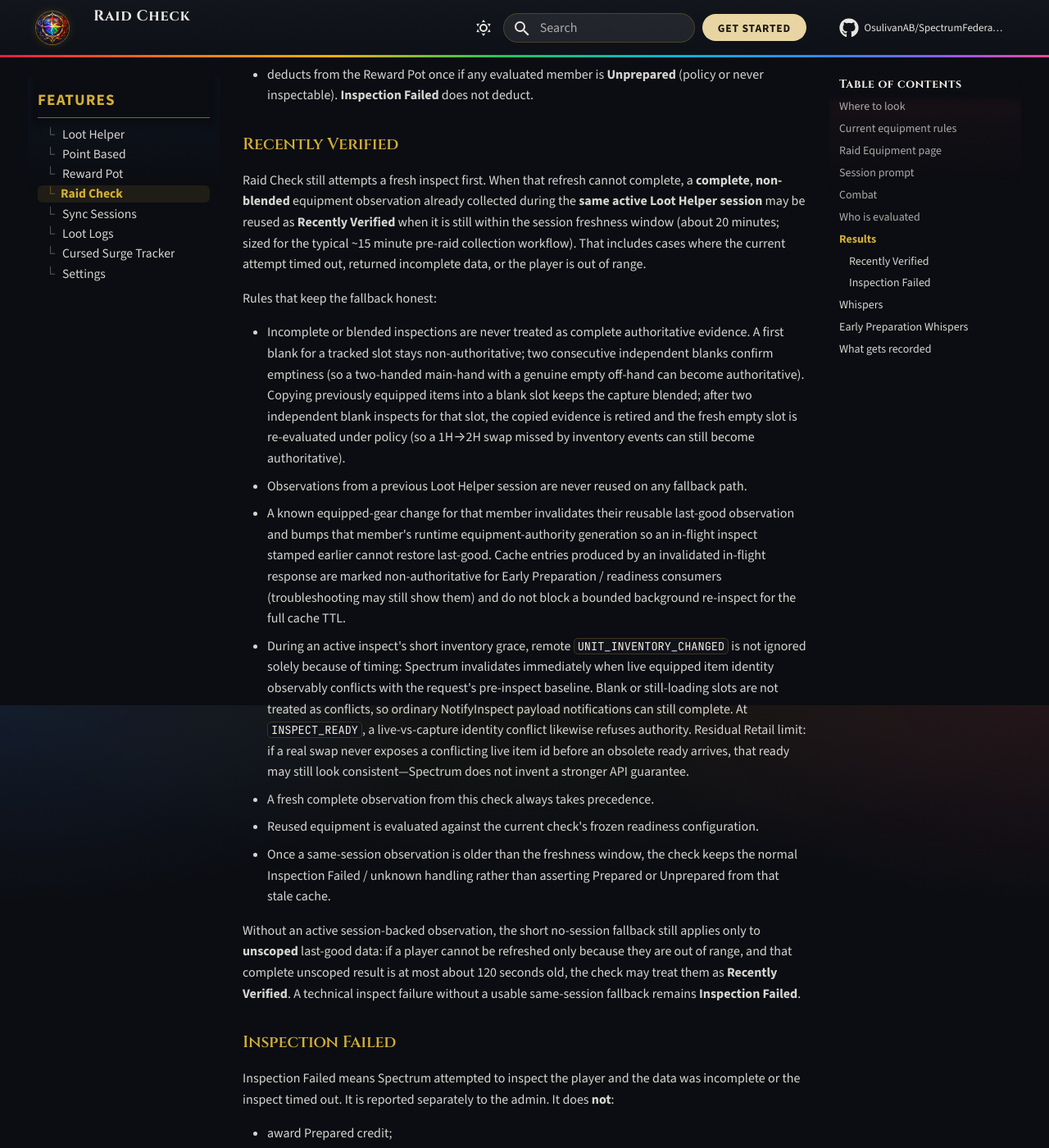
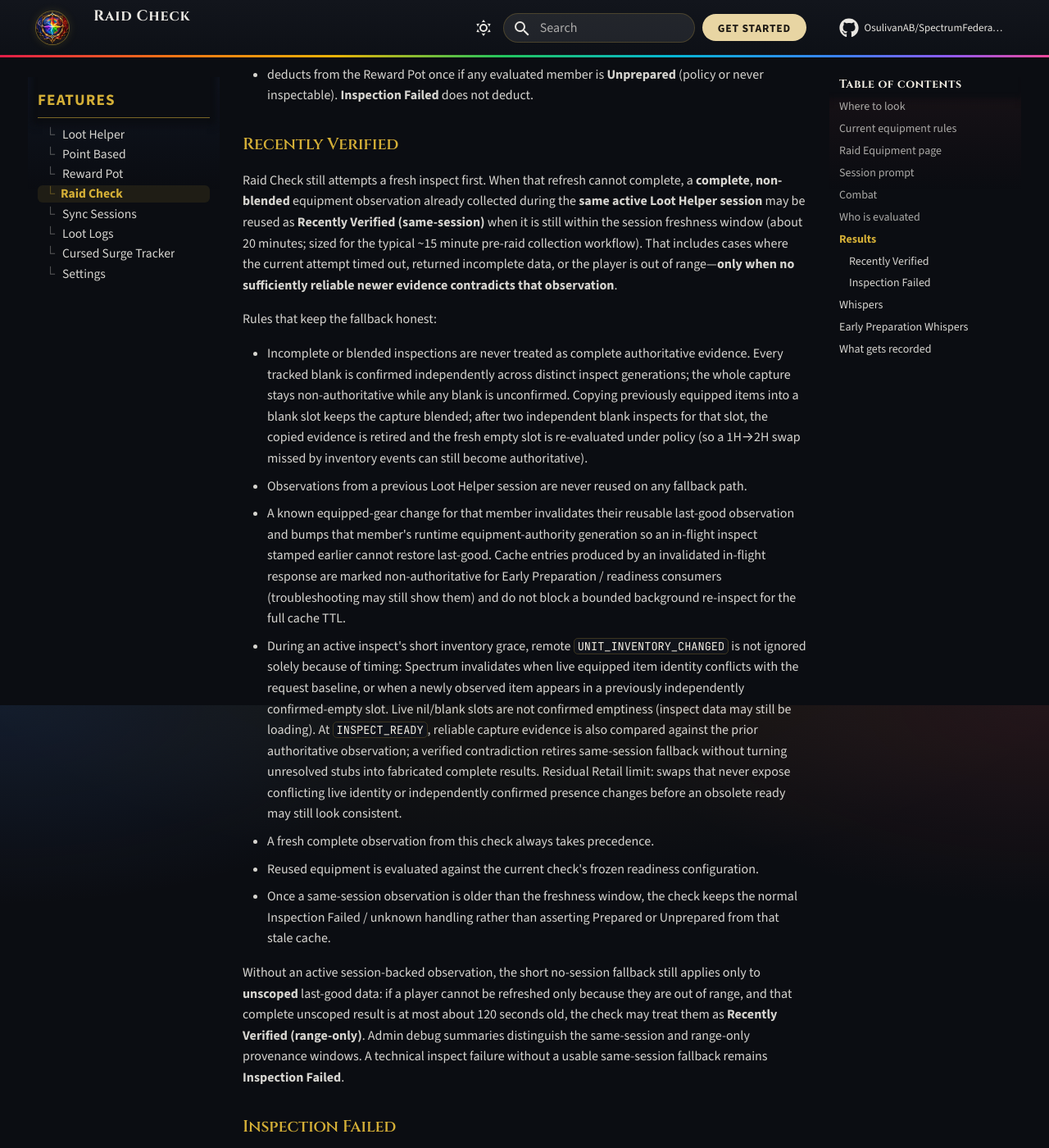
Before and after one commit to OsulivanAB/SpectrumFederation, an MkDocs documentation site: the page built from docs/features/raid-check.md, in a window 1280 px wide and 1400 px high, scrolled down 3340 px. Shown: the whole window at 82% size. Built offline with MkDocs 1.6.1 and Material for MkDocs 9.7.7, drawn with Linux system fonts in a browser that asks for light colours; comment, search, counter and statistics services are not loaded.

Commit message:
fix(raid-check): coherent blank confirmation and contradicted fallback
Confirm every tracked blank across distinct inspect generations, retire
same-session lastGood when reliable newer evidence contradicts it, and
distinguish SESSION vs legacy RECENT verification provenance in admin debug.

Co-authored-by: Anthony <OsulivanAB@users.noreply.github.com>

```diff
--- a/docs/features/raid-check.md
+++ b/docs/features/raid-check.md
@@ -73,19 +73,19 @@ Someone who joins after freeze is ignored. Someone who leaves stays in the run a
 
 ### Recently Verified
 
-Raid Check still attempts a fresh inspect first. When that refresh cannot complete, a **complete**, **non-blended** equipment observation already collected during the **same active Loot Helper session** may be reused as **Recently Verified** when it is still within the session freshness window (about 20 minutes; sized for the typical ~15 minute pre-raid collection workflow). That includes cases where the current attempt timed out, returned incomplete data, or the player is out of range.
+Raid Check still attempts a fresh inspect first. When that refresh cannot complete, a **complete**, **non-blended** equipment observation already collected during the **same active Loot Helper session** may be reused as **Recently Verified (same-session)** when it is still within the session freshness window (about 20 minutes; sized for the typical ~15 minute pre-raid collection workflow). That includes cases where the current attempt timed out, returned incomplete data, or the player is out of range—**only when no sufficiently reliable newer evidence contradicts that observation**.
 
 Rules that keep the fallback honest:
 
-- Incomplete or blended inspections are never treated as complete authoritative evidence. A first blank for a tracked slot stays non-authoritative; two consecutive independent blanks confirm emptiness (so a two-handed main-hand with a genuine empty off-hand can become authoritative). Copying previously equipped items into a blank slot keeps the capture blended; after two independent blank inspects for that slot, the copied evidence is retired and the fresh empty slot is re-evaluated under policy (so a 1H→2H swap missed by inventory events can still become authoritative).
+- Incomplete or blended inspections are never treated as complete authoritative evidence. Every tracked blank is confirmed independently across distinct inspect generations; the whole capture stays non-authoritative while any blank is unconfirmed. Copying previously equipped items into a blank slot keeps the capture blended; after two independent blank inspects for that slot, the copied evidence is retired and the fresh empty slot is re-evaluated under policy (so a 1H→2H swap missed by inventory events can still become authoritative).
 - Observations from a previous Loot Helper session are never reused on any fallback path.
 - A known equipped-gear change for that member invalidates their reusable last-good observation and bumps that member's runtime equipment-authority generation so an in-flight inspect stamped earlier cannot restore last-good. Cache entries produced by an invalidated in-flight response are marked non-authoritative for Early Preparation / readiness consumers (troubleshooting may still show them) and do not block a bounded background re-inspect for the full cache TTL.
-- During an active inspect's short inventory grace, remote `UNIT_INVENTORY_CHANGED` is not ignored solely because of timing: Spectrum invalidates immediately when live equipped item identity observably conflicts with the request's pre-inspect baseline. Blank or still-loading slots are not treated as conflicts, so ordinary NotifyInspect payload notifications can still complete. At `INSPECT_READY`, a live-vs-capture identity conflict likewise refuses authority. Residual Retail limit: if a real swap never exposes a conflicting live item id before an obsolete ready arrives, that ready may still look consistent—Spectrum does not invent a stronger API guarantee.
+- During an active inspect's short inventory grace, remote `UNIT_INVENTORY_CHANGED` is not ignored solely because of timing: Spectrum invalidates when live equipped item identity conflicts with the request baseline, or when a newly observed item appears in a previously independently confirmed-empty slot. Live nil/blank slots are not confirmed emptiness (inspect data may still be loading). At `INSPECT_READY`, reliable capture evidence is also compared against the prior authoritative observation; a verified contradiction retires same-session fallback without turning unresolved stubs into fabricated complete results. Residual Retail limit: swaps that never expose conflicting live identity or independently confirmed presence changes before an obsolete ready may still look consistent.
 - A fresh complete observation from this check always takes precedence.
 - Reused equipment is evaluated against the current check's frozen readiness configuration.
 - Once a same-session observation is older than the freshness window, the check keeps the normal Inspection Failed / unknown handling rather than asserting Prepared or Unprepared from that stale cache.
 
-Without an active session-backed observation, the short no-session fallback still applies only to **unscoped** last-good data: if a player cannot be refreshed only because they are out of range, and that complete unscoped result is at most about 120 seconds old, the check may treat them as **Recently Verified**. A technical inspect failure without a usable same-session fallback remains **Inspection Failed**.
+Without an active session-backed observation, the short no-session fallback still applies only to **unscoped** last-good data: if a player cannot be refreshed only because they are out of range, and that complete unscoped result is at most about 120 seconds old, the check may treat them as **Recently Verified (range-only)**. Admin debug summaries distinguish the same-session and range-only provenance windows. A technical inspect failure without a usable same-session fallback remains **Inspection Failed**.
 
 ### Inspection Failed
 
```
Also changed, not shown: 6 other files.
